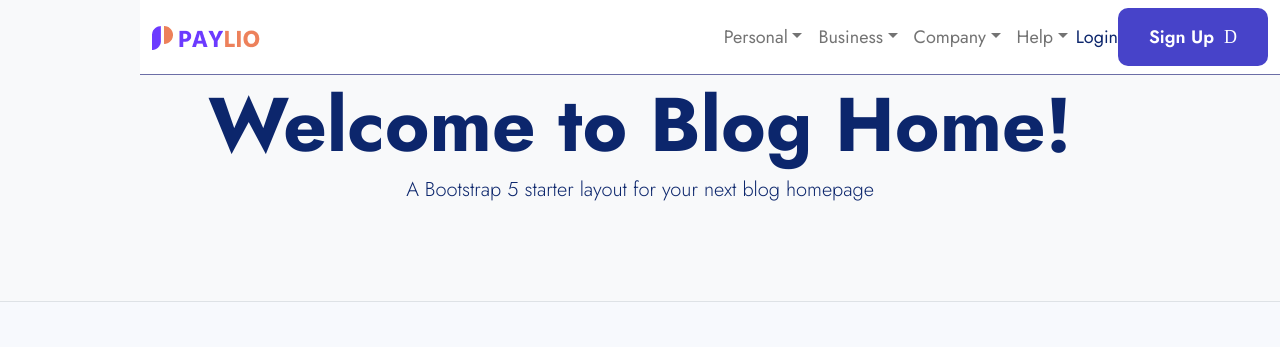
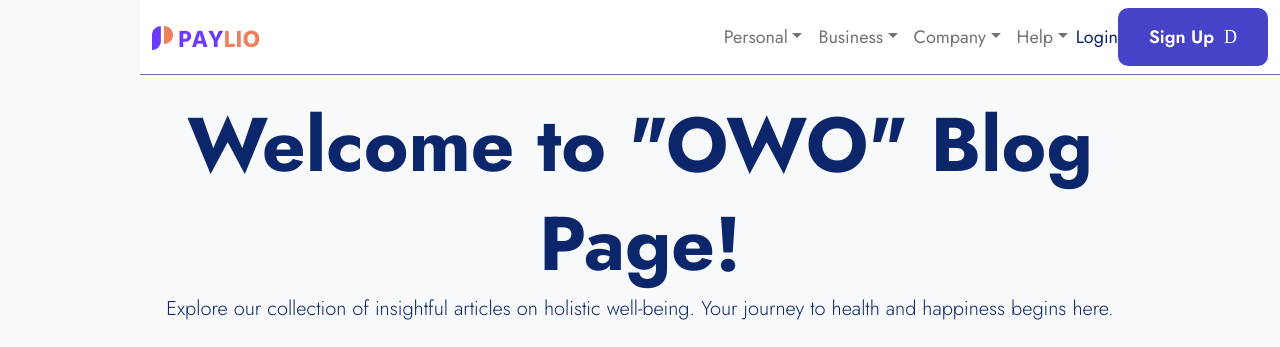
Before and after one commit to barth007/OwO, a Django app: page /blogs/ in a window 1280 px wide. Shown: the top 347 px of the page. Run offline with Django 4.2, Linux system fonts and the light colour scheme; data comes from the database, SQL or seed files in the repository; both versions use the stored data as it was after the commit; grey boxes labelled with a size stand in for pictures from a placeholder-image service; some libraries are stand-ins or nearby versions; some web fonts are replaced.

Commit message:
new commit

```diff
--- a/blog/views.py
+++ b/blog/views.py
@@ -14,7 +14,7 @@ class Blogs_views(ListView):
         template, so you don't need to manually fetch and pass the blogs as you did with
     '''
     contest_object_name = 'blogs'
-    template_name = 'blog/test.html'
+    template_name = 'blog/blogs.html'
     paginate_by = 4
 
 # @login_required(login_url='/login')
@@ -23,22 +23,25 @@ class Blog_details(DetailView):
     model = Blog
     template_name = 'blog/blog_details.html'
 
-    def get_context_data(self, *args, **kwargs):
-        context = super(Blog_details, self).get_context_data(*args, **kwargs)
-        context['liked_by_user'] = False
-        if self.object.likes.filter(pk=self.request.user.id).exists():
-            context['liked_by_user'] = True
-        return context
-
     def get_context_data(self, **kwargs):
         data = super().get_context_data(**kwargs)
+
+        # Check if the user has liked the blog post
+        data['liked_by_user'] = False
+        if self.request.user.is_authenticated:
+            if self.object.likes.filter(pk=self.request.user.id).exists():
+                data['liked_by_user'] = True
+
+        # Retrieve and include comments related to the blog post
         blog_commented = Blog_Comment.objects.filter(
             blog_commented=self.object).order_by('-created_at')
         data['comments'] = blog_commented
+
+        # Include a comment form for authenticated users
         if self.request.user.is_authenticated:
             data['comment_form'] = NewCommentForm()
+
         return data
-
 
     def post(self, request, *args, **kwargs):
         new_comment = Blog_Comment(
--- a/templates/blog/blog_details.html
+++ b/templates/blog/blog_details.html
@@ -11,7 +11,7 @@
                     <h1 class="fw-bolder mb-1">{{ object.title }}</h1>
                     <!-- Post meta content-->
                     <div class="small text-muted">Published on: {{ object.published_at|date:"F j, Y" }}</div>
-                    <div class="small text-muted">Published by: {{ object.author.username }}</div>
+                    <div class="small text-muted">Author: {{ object.author.username }}</div>
                     <!-- Post categories-->
                     <a class="badge bg-secondary text-decoration-none link-light" href="#!">Web Design</a>
                     <a class="badge bg-secondary text-decoration-none link-light" href="#!">Freebies</a>
--- a/templates/blog/blogs.html
+++ b/templates/blog/blogs.html
@@ -3,13 +3,19 @@
     <header class="py-5 bg-light border-bottom mb-5">
         <div class="container">
             <div class="text-center my-5">
-            <h1 class="fw-bolder">Welcome to Blog Home!</h1>
-            <p class="lead mb-0">A Bootstrap 5 starter layout for your next blog homepage</p>
+                <h1 class="fw-bolder mt-5">Welcome to "OWO" Blog Page!</h1>
+                <p class="lead mb-0">Explore our collection of insightful articles on holistic well-being. Your journey to health and happiness begins here.</p>
             </div>
         </div>
     </header>
-<!-- Page content-->
-<div class="container ">
+    <!-- Main Content-->
+    <div class="container px-4 px-lg-5">
+    <img src="..." class="img-fluid" alt="...">
+
+        <div class="row gx-4 gx-lg-5 justify-content-center">
+            <div class="col-md-10 col-lg-8 col-xl-7">
+                <!-- Post preview-->
+                <div class="post-preview">
                     {% for blog in object_list %}
                     <section class="mb-5">
                         <div style="width: 100%;">
@@ -31,39 +37,37 @@
                         </div>
                     </section>
                     {% endfor %}
-    <nav aria-label="Pagination">
-        <hr class="my-0" />
-        <ul class="pagination my-4 justify-content-center">
+                </div>
+                <!-- Divider-->
+                <hr class="my-4" />
+                <!-- Pager-->
                 {% if page_obj.has_previous %}
-                    <li class="page-item">
-                        <a class="page-link" href="?page=1" tabindex="-1" aria-disabled="true">First</a>
-                    </li>
+                    <div class="col-lg-6 col-6 mx-0 mb-4">
+                        <button type="button" class="btn btn-primary btn-sm">
+                            <a href="?page=1">First Page</a>
+                        </button>
+                        <button type="button" class="btn btn-primary btn-sm">
+                            <a href="?page={{ page_obj.previous_page_number }}">previous page </a>
+                        </button>
+                        <button type="button" class="btn">
+                            <a href="#!"tabindex="-1" aria-disabled="true">Page {{ page_obj.number }} of {{ page_obj.paginator.num_pages }}
+                        </button>
+                    </div>
+                {% endif %}
+                {% if page_obj.has_next %}
+                    <div class="col-lg-6 col-6 mx-0 mb-4">
+                        <button type="button" class="btn btn-primary btn-sm">
+                            <a href="?page={{ page_obj.next_page_number }}" tabindex="-1" aria-disabled="true">Next Page</a>
+                        </button>
+                        <button type="button" class="btn btn-primary btn-sm">
+                            <a href="?Page={{ page_obj.paginator.num_pages }}"tabindex="-1" aria-disabled="true">Last Page</a>
+                        </button>
+                        <button type="button" class="btn">
+                            <a href="#!"tabindex="-1" aria-disabled="true">Page {{ page_obj.number }} of {{ page_obj.paginator.num_pages }}
+                        </button>
+                    </div>
+                {% endif %}
+            </div>
+        </div>
 
-                    <li class="page-item">
-                        <a class="page-link" href="?page={{ page_obj.previous_page_number }}">prev </a>
-                    </li>
-                {% endif %}
-                <!--
-                <li class="page-item">
-                    <a class="page-link" href="#!"tabindex="-1" aria-disabled="true">P{{ page_obj.number }} of {{ page_obj.paginator.num_pages }}. </a>
-                </li> -->
-                {% if page_obj.has_next %}
-                    <li class="page-item">
-                        <a class="page-link" href="?page={{ page_obj.next_page_number }}" tabindex="-1" aria-disabled="true">Next </a>
-                    </li>
-                    <li class="page-item">
-                        <a class="page-link" href="?Page={{ page_obj.paginator.num_pages }}"tabindex="-1" aria-disabled="true">Last </a>
-                    </li>
-                {% endif %}
-            <!-- <li class="page-item active" aria-current="page">
-                <a class="page-link" href="#!">1</a>
-            </li>
-            <li class="page-item"><a class="page-link" href="#!">2</a></li>
-            <li class="page-item"><a class="page-link" href="#!">3</a></li>
-            <li class="page-item disabled"><a class="page-link" href="#!">...</a></li>
-            <li class="page-item"><a class="page-link" href="#!">15</a></li>
-            <li class="page-item"><a class="page-link" href="#!">Older</a></li>
-        </ul> -->
-    </nav>
-</div>
 {% endblock content %}
--- a/templates/blog/test.html
+++ /dev/null
@@ -1,73 +0,0 @@
-{% extends 'partials/base.html' %}
-    {% block content %}
-    <header class="py-5 bg-light border-bottom mb-5">
-        <div class="container">
-            <div class="text-center my-5">
-                <h1 class="fw-bolder">Welcome to Blog Home!</h1>
-                <p class="lead mb-0">A Bootstrap 5 starter layout for your next blog homepage</p>
-            </div>
-        </div>
-    </header>
-    <!-- Main Content-->
-    <div class="container px-4 px-lg-5">
-    <img src="..." class="img-fluid" alt="...">
-
-        <div class="row gx-4 gx-lg-5 justify-content-center">
-            <div class="col-md-10 col-lg-8 col-xl-7">
-                <!-- Post preview-->
-                <div class="post-preview">
-                    {% for blog in object_list %}
-                    <section class="mb-5">
-                        <div style="width: 100%;">
-                            <div class="card mb-4 ">
-                                <figure class="mb-4"><img class="img-fluid rounded" src="https://dummyimage.com/1300x400/ced4da/6c757d.jpg" alt="..." /></figure>
-                                <div class="card-body">
-                                    <h2 class="card-title">{{ blog.title }}</h2>
-                                    <div class="small text-muted">Published on: {{ blog.published_at|date:"F j, Y" }}</div>
-                                    <div class="small text-muted">Published by: {{ blog.author.username }}</div>
-                                    <p class="card-text">{{ blog.content|truncatewords:30 | safe }}</p>
-                                    {% if blog.likes.count == 1 %}
-                                        <p class="text-muted">{{ blog.likes.count }} persons likes this post</p>
-                                    {% else %}
-                                        <p class="text-muted">{{ blog.likes.count }} people likes this post</p>
-                                    {% endif %}
-                                    <a class="btn btn-primary" href="{% url 'blog_details' blog.id %}">Read more →</a>
-                                </div>
-                            </div>
-                        </div>
-                    </section>
-                    {% endfor %}
-                </div>
-                <!-- Divider-->
-                <hr class="my-4" />
-                <!-- Pager-->
-                {% if page_obj.has_previous %}
-                    <div class="col-lg-6 col-6 mx-0 mb-4">
-                        <button type="button" class="btn btn-primary btn-sm">
-                            <a href="?page=1">First Page</a>
-                        </button>
-                        <button type="button" class="btn btn-primary btn-sm">
-                            <a href="?page={{ page_obj.previous_page_number }}">previous page </a>
-                        </button>
-                        <button type="button" class="btn">
-                            <a href="#!"tabindex="-1" aria-disabled="true">Page {{ page_obj.number }} of {{ page_obj.paginator.num_pages }}
-                        </button>
-                    </div>
-                {% endif %}
-                {% if page_obj.has_next %}
-                    <div class="col-lg-6 col-6 mx-0 mb-4">
-                        <button type="button" class="btn btn-primary btn-sm">
-                            <a href="?page={{ page_obj.next_page_number }}" tabindex="-1" aria-disabled="true">Next Page</a>
-                        </button>
-                        <button type="button" class="btn btn-primary btn-sm">
-                            <a href="?Page={{ page_obj.paginator.num_pages }}"tabindex="-1" aria-disabled="true">Last Page</a>
-                        </button>
-                        <button type="button" class="btn">
-                            <a href="#!"tabindex="-1" aria-disabled="true">Page {{ page_obj.number }} of {{ page_obj.paginator.num_pages }}
-                        </button>
-                    </div>
-                {% endif %}
-            </div>
-        </div>
-
-{% endblock content %}
```
Also changed, not shown: db.sqlite3. Lines whose indentation alone changed are shown as unchanged.
